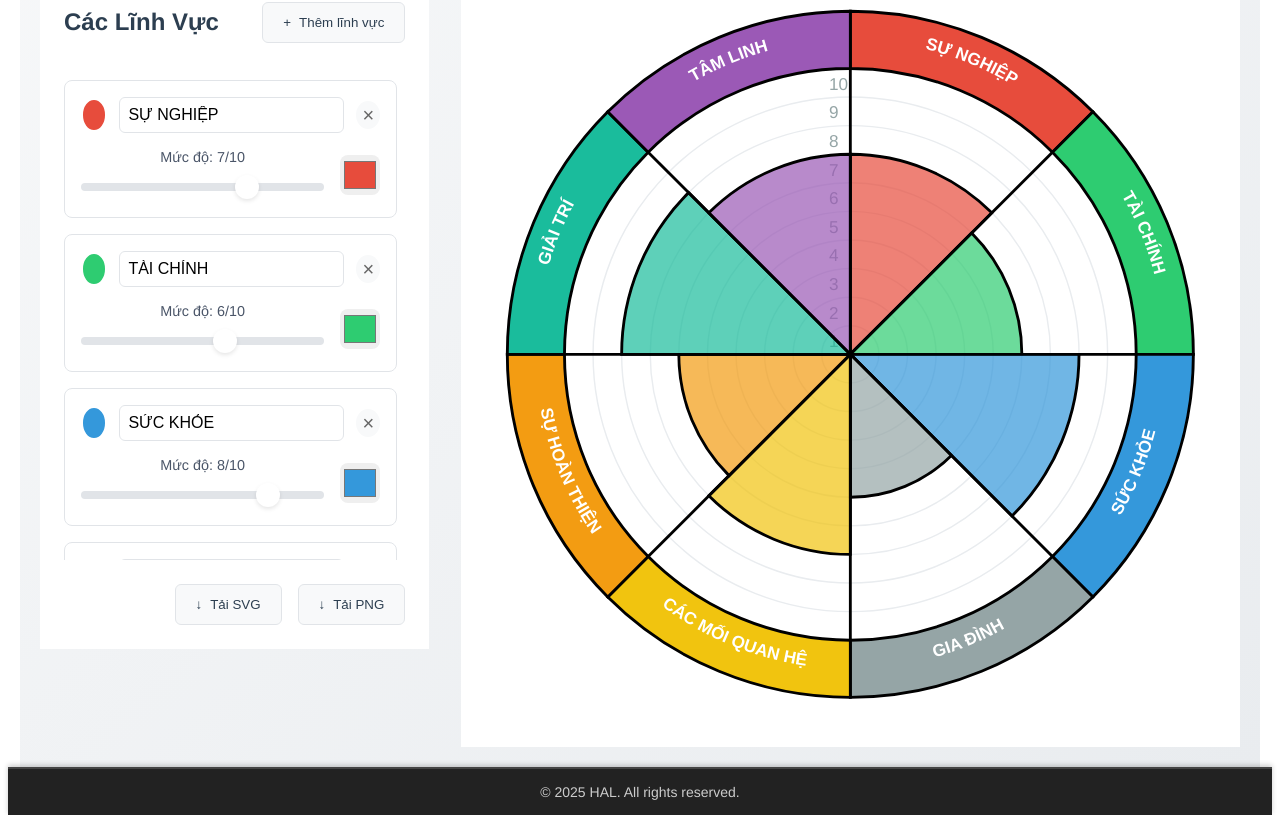
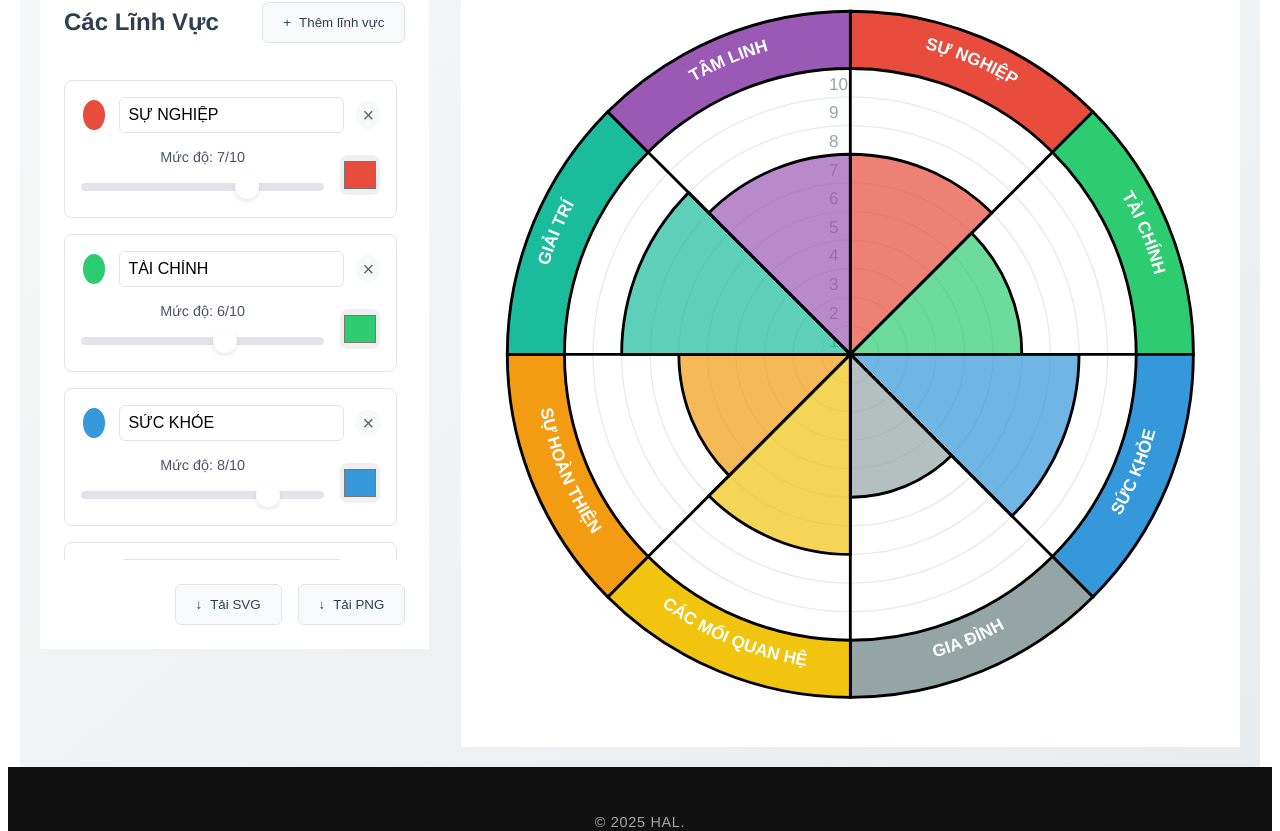
Before and after one commit to longhangoc/vue, a Vue app: page / in a window 1280 px wide. Shown: the part 435-1266 px from the top of the page. Built offline with nearby package versions, Linux system fonts and the light colour scheme.

Commit message:
Update Footer.vue

```diff
--- a/src/components/Footer.vue
+++ b/src/components/Footer.vue
@@ -1,6 +1,29 @@
 <template>
   <footer class="footer">
-    <p>© {{ currentYear }} HAL. All rights reserved.</p>
+    <div class="footer-content">
+      <p class="copyright">
+        © {{ currentYear }} HAL.
+      </p>
+      <div class="social-links">
+        <a href="#" class="social-link">
+          <svg xmlns="http://www.w3.org/2000/svg" viewBox="0 0 24 24" fill="none" stroke="currentColor" stroke-width="2" stroke-linecap="round" stroke-linejoin="round">
+            <path d="M18 2h-3a5 5 0 0 0-5 5v3H7v4h3v8h4v-8h3l1-4h-4V7a1 1 0 0 1 1-1h3z"></path>
+          </svg>
+        </a>
+        <a href="#" class="social-link">
+          <svg xmlns="http://www.w3.org/2000/svg" viewBox="0 0 24 24" fill="none" stroke="currentColor" stroke-width="2" stroke-linecap="round" stroke-linejoin="round">
+            <rect x="2" y="2" width="20" height="20" rx="5" ry="5"></rect>
+            <path d="M16 11.37A4 4 0 1 1 12.63 8 4 4 0 0 1 16 11.37z"></path>
+            <line x1="17.5" y1="6.5" x2="17.51" y2="6.5"></line>
+          </svg>
+        </a>
+        <a href="#" class="social-link">
+          <svg xmlns="http://www.w3.org/2000/svg" viewBox="0 0 24 24" fill="none" stroke="currentColor" stroke-width="2" stroke-linecap="round" stroke-linejoin="round">
+            <path d="M23 3a10.9 10.9 0 0 1-3.14 1.53 4.48 4.48 0 0 0-7.86 3v1A10.66 10.66 0 0 1 3 4s-4 9 5 13a11.64 11.64 0 0 1-7 2c9 5 20 0 20-11.5a4.5 4.5 0 0 0-.08-.83A7.72 7.72 0 0 0 23 3z"></path>
+          </svg>
+        </a>
+      </div>
+    </div>
   </footer>
 </template>
 
@@ -17,17 +40,71 @@ export default {
 
 <style scoped>
 .footer {
-  background-color: #222;
+  background-color: #111;
   color: #ccc;
-  padding: 15px;
+  padding: 2rem 1.5rem;
   text-align: center;
-  font-size: 14px;
-  border-top: 2px solid #444;
-  box-shadow: 0 -2px 5px rgba(0, 0, 0, 0.2);
+  position: relative;
+  overflow: hidden;
 }
 
-.footer p {
-  margin: 0;
-  font-family: 'Helvetica Neue', Helvetica, Arial, sans-serif;
+.footer-content {
+  max-width: 1200px;
+  margin: 0 auto;
+  display: flex;
+  flex-direction: column;
+  align-items: center;
+  gap: 1.5rem;
+}
+
+.copyright {
+  font-size: 0.9rem;
+  opacity: 0.8;
+  letter-spacing: 0.05em;
+}
+
+.social-links {
+  display: flex;
+  gap: 2rem;
+}
+
+.social-link {
+  color: #fff;
+  display: inline-flex;
+  align-items: center;
+  justify-content: center;
+  width: 2.5rem;
+  height: 2.5rem;
+  border-radius: 50%;
+  background-color: rgba(255,255,255,0.1);
+  transition: all 0.3s ease;
+}
+
+.social-link svg {
+  width: 1.5rem;
+  height: 1.5rem;
+  stroke: currentColor;
+}
+
+.social-link:hover {
+  background-color: #2575fc;
+  color: white;
+  transform: scale(1.1) rotate(6deg);
+}
+
+@media (max-width: 768px) {
+  .social-links {
+    gap: 1.5rem;
+  }
+
+  .social-link {
+    width: 2rem;
+    height: 2rem;
+  }
+
+  .social-link svg {
+    width: 1.2rem;
+    height: 1.2rem;
+  }
 }
 </style>
```
